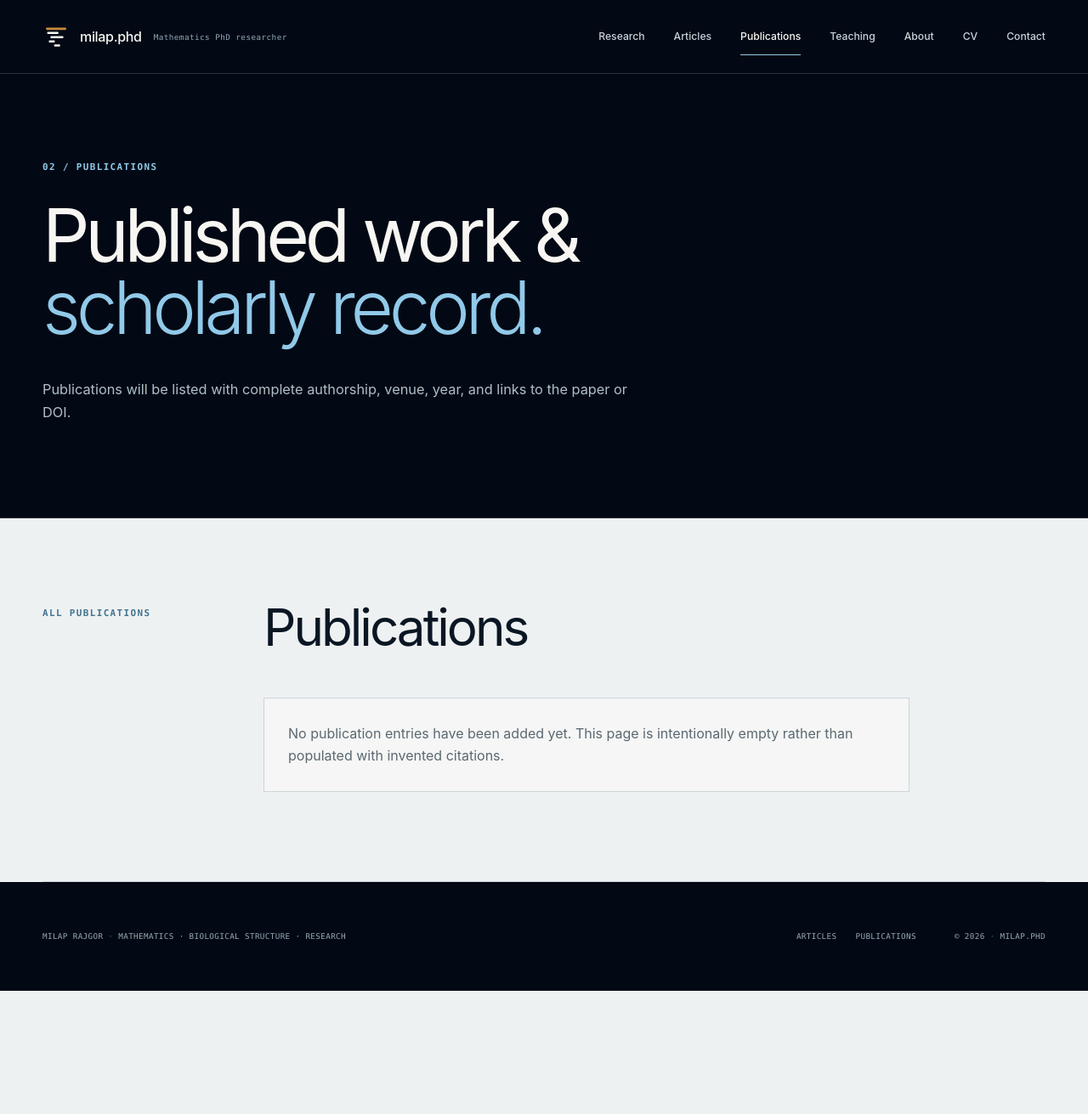
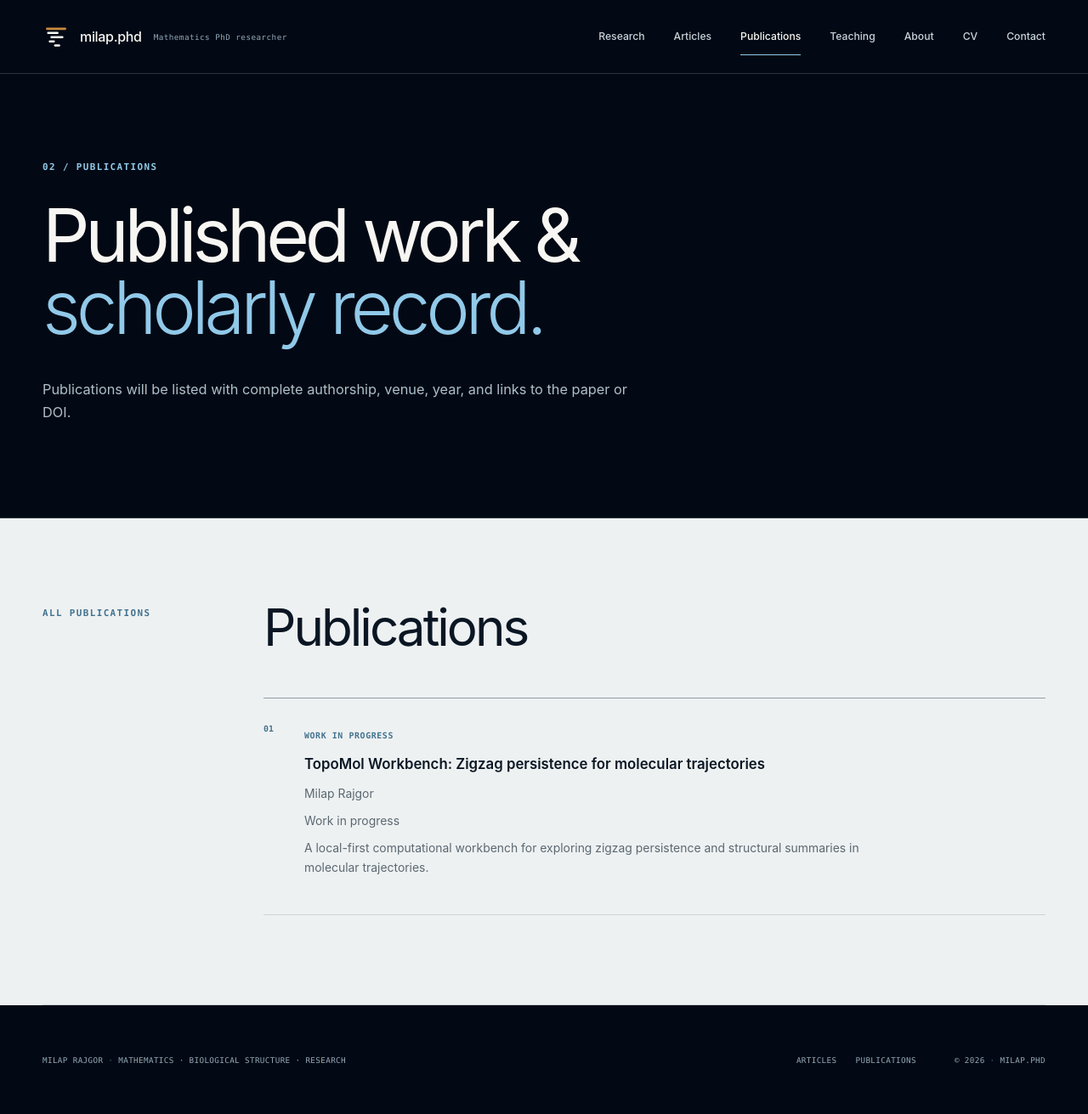
Before and after one commit to milap100/milap.phd, a Jekyll site: the page built from publications.md, in a window 1280 px wide. Shown: the whole page at 85% size. Built offline with Jekyll 4.4.1, drawn with Linux system fonts in a browser that asks for light colours; before the commit the page ends 1166 px from its top, so only the background shows below that.

Commit message:
Add TopoMol work in progress

```diff
--- a/_data/projects.yml
+++ b/_data/projects.yml
@@ -1,7 +1,5 @@
-# Delete the [] line, then add entries using the example below.
-[]
-# - title: "Project title"
-#   period: "2026–present"
-#   summary: "A concise, factual description of the research question."
-#   url: ""
-#   status: "Ongoing"
+- title: "TopoMol Workbench"
+  period: "Current"
+  summary: "A local-first computational workbench for exploring zigzag persistence, barcode summaries, and representative-residue views in molecular trajectories."
+  url: ""
+  status: "Ongoing"
--- a/_data/publications.yml
+++ b/_data/publications.yml
@@ -1,9 +1,7 @@
-# Delete the [] line, then add entries using the example below.
-[]
-# - title: "Publication title"
-#   authors: "Author One, Milap Rajgor, Author Three"
-#   venue: "Journal or conference, year"
-#   status: "Published"
-#   url: "https://doi.org/..."
-#   pdf: "/assets/files/paper.pdf"
-#   note: "Optional one-sentence description."
+- title: "TopoMol Workbench: Zigzag persistence for molecular trajectories"
+  authors: "Milap Rajgor"
+  venue: "Work in progress"
+  status: "Work in progress"
+  url: ""
+  pdf: ""
+  note: "A local-first computational workbench for exploring zigzag persistence and structural summaries in molecular trajectories."
```
